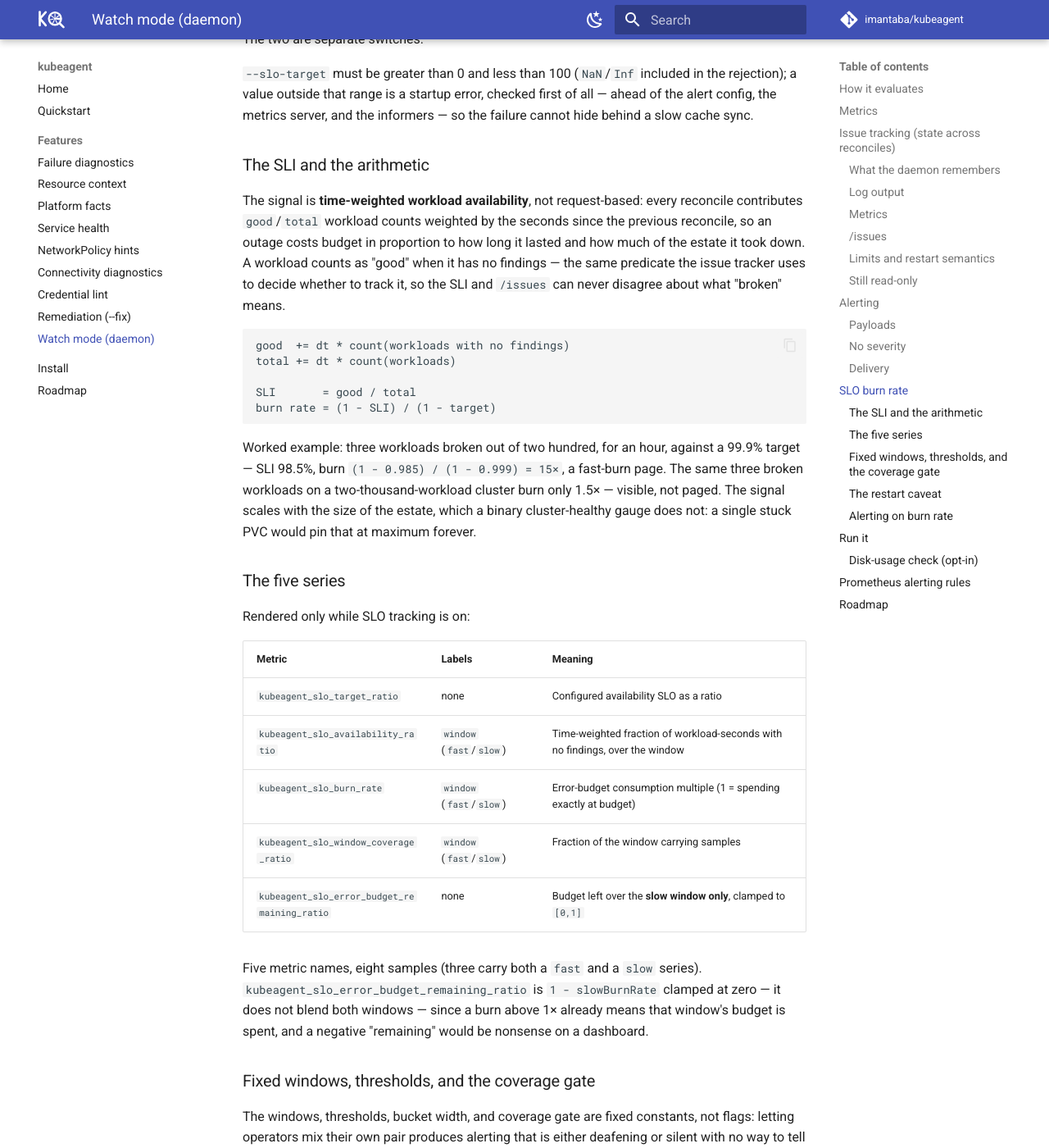
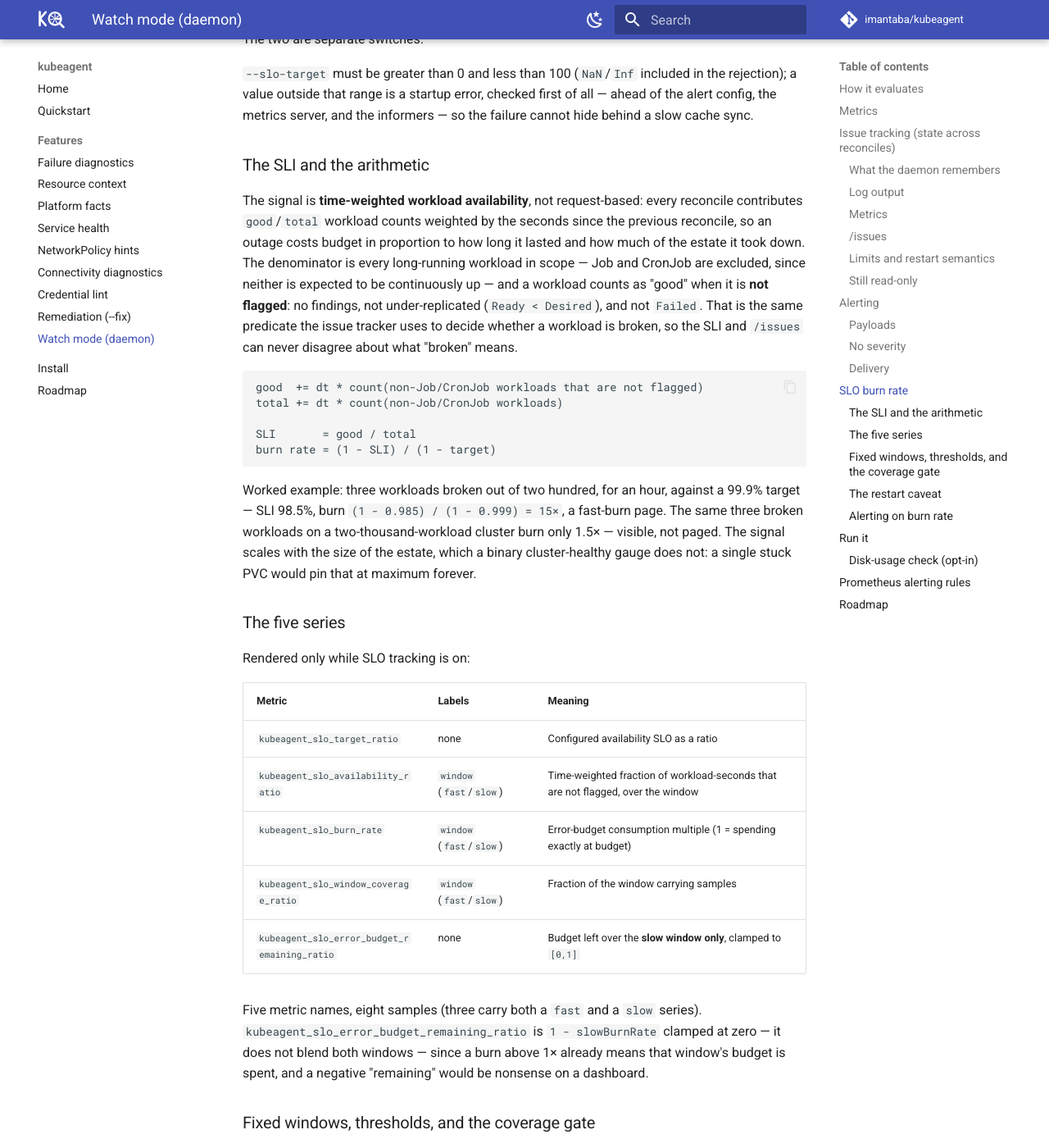
Before and after one commit to imantaba/kubeagent, an MkDocs documentation site: the page built from website/docs/features/watch-mode.md, in a window 1280 px wide and 1400 px high, scrolled down 9046 px. Shown: the whole window at 82% size. Built offline with MkDocs 1.6.1 and Material for MkDocs 9.7.7, drawn with Linux system fonts in a browser that asks for light colours; comment, search, counter and statistics services are not loaded.

Commit message:
docs: correct the SLI definition after the census fix
The SLI counts every long-running workload in scope, not only the ones the
report displays, and a workload is good when it is not flagged — which is
broader than having no findings: under-replicated and Failed both count as
unavailable.

````diff
--- a/website/docs/features/watch-mode.md
+++ b/website/docs/features/watch-mode.md
@@ -361,14 +361,17 @@
 The signal is **time-weighted workload availability**, not request-based:
 every reconcile contributes `good`/`total` workload counts weighted by the
 seconds since the previous reconcile, so an outage costs budget in proportion
-to how long it lasted and how much of the estate it took down. A workload
-counts as "good" when it has no findings — the same predicate the issue
-tracker uses to decide whether to track it, so the SLI and `/issues` can never
-disagree about what "broken" means.
+to how long it lasted and how much of the estate it took down. The
+denominator is every long-running workload in scope — Job and CronJob are
+excluded, since neither is expected to be continuously up — and a workload
+counts as "good" when it is **not flagged**: no findings, not
+under-replicated (`Ready < Desired`), and not `Failed`. That is the same
+predicate the issue tracker uses to decide whether a workload is broken, so
+the SLI and `/issues` can never disagree about what "broken" means.
 
 ```
-good  += dt * count(workloads with no findings)
-total += dt * count(workloads)
+good  += dt * count(non-Job/CronJob workloads that are not flagged)
+total += dt * count(non-Job/CronJob workloads)
 
 SLI       = good / total
 burn rate = (1 - SLI) / (1 - target)
@@ -388,7 +391,7 @@
 | Metric | Labels | Meaning |
 |--------|--------|---------|
 | `kubeagent_slo_target_ratio` | none | Configured availability SLO as a ratio |
-| `kubeagent_slo_availability_ratio` | `window` (`fast`/`slow`) | Time-weighted fraction of workload-seconds with no findings, over the window |
+| `kubeagent_slo_availability_ratio` | `window` (`fast`/`slow`) | Time-weighted fraction of workload-seconds that are not flagged, over the window |
 | `kubeagent_slo_burn_rate` | `window` (`fast`/`slow`) | Error-budget consumption multiple (1 = spending exactly at budget) |
 | `kubeagent_slo_window_coverage_ratio` | `window` (`fast`/`slow`) | Fraction of the window carrying samples |
 | `kubeagent_slo_error_budget_remaining_ratio` | none | Budget left over the **slow window only**, clamped to `[0,1]` |
````
Also changed, not shown: CHANGELOG.md.
